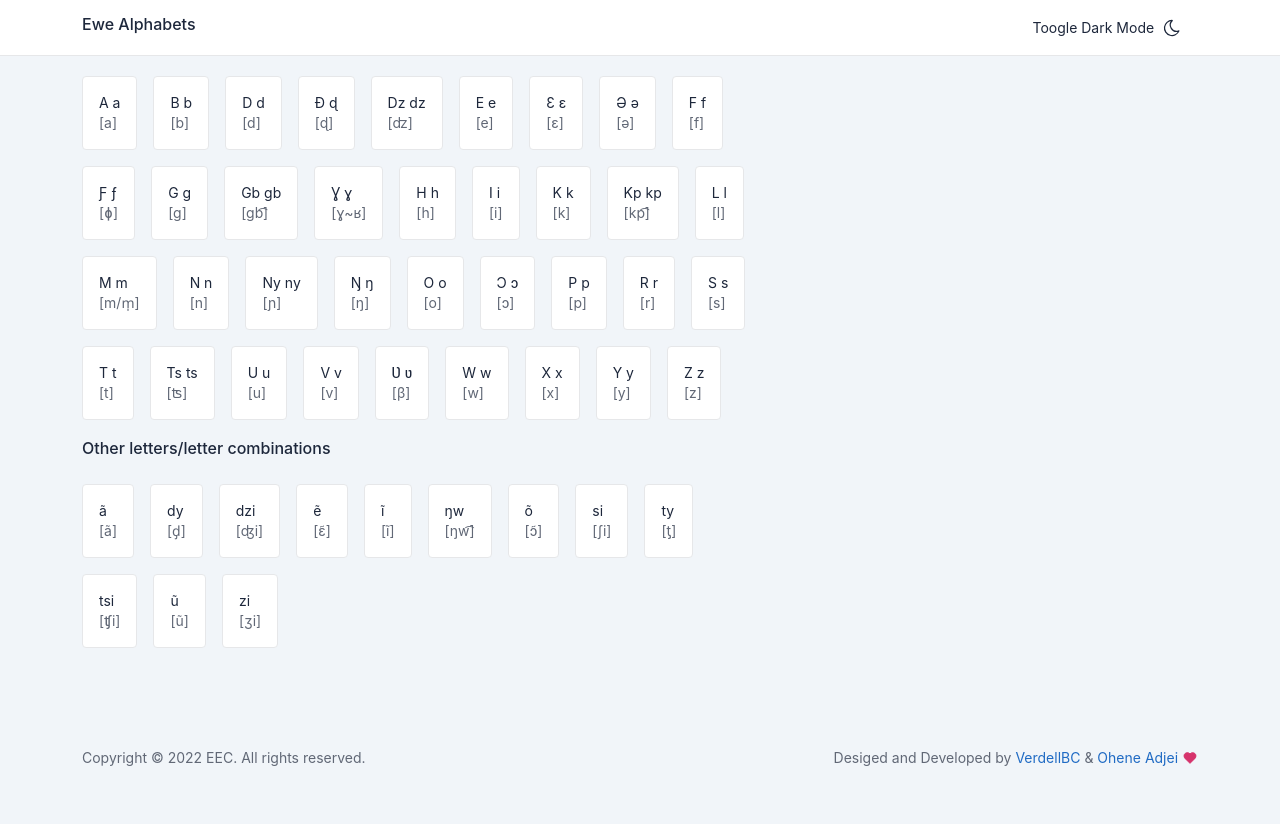
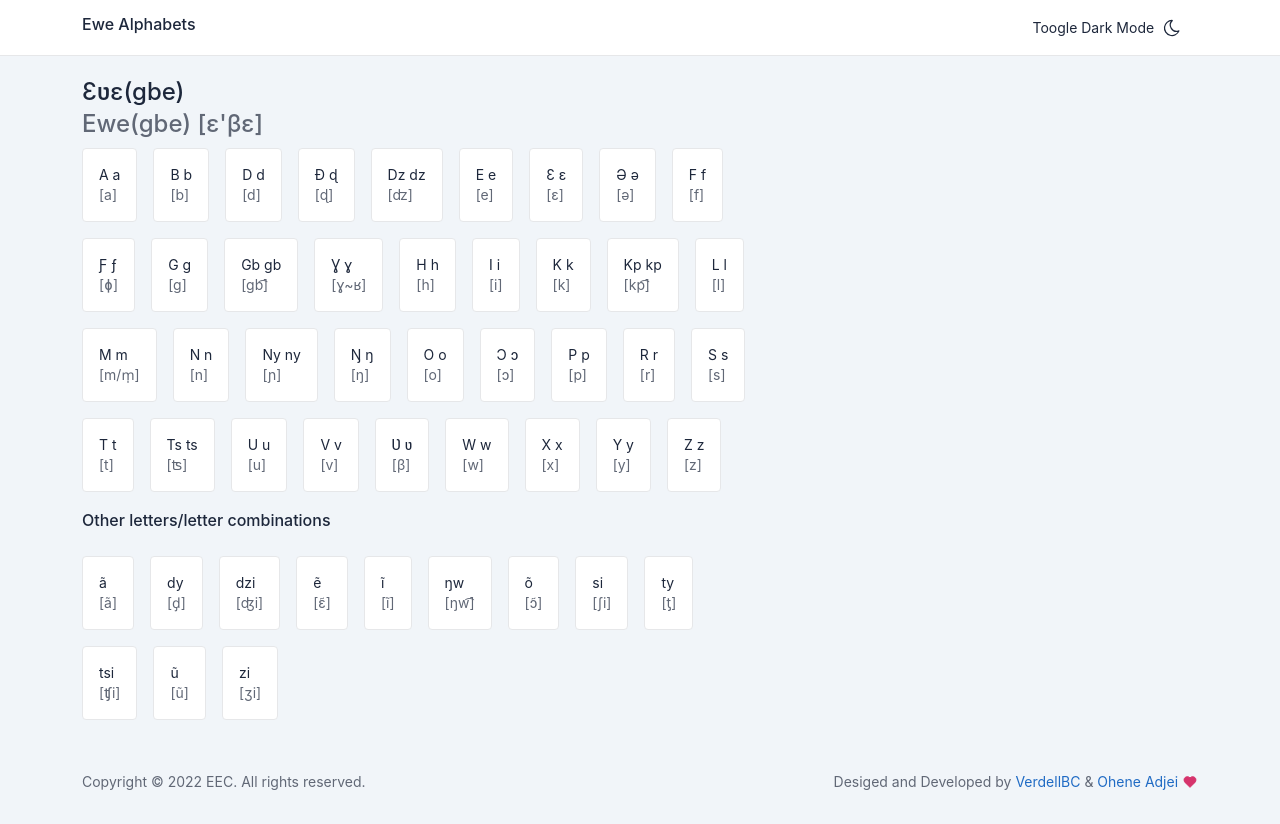
Before and after one commit to oheneadj/ewe-alphabets, a website: page index.html in a window 1280 px wide. Before the commit the page ends 800 px from the top, so only its background shows below. Drawn offline with Linux system fonts and the light colour scheme; a web font is replaced by a local one.

Commit message:
added header

```diff
--- a/index.html
+++ b/index.html
@@ -114,6 +114,7 @@
 				<!-- Page body -->
 				<div class="page-body">
 					<div class="container-xl">
+						<h1>Ɛʋɛ(gbe) <br><span class="text-muted">Ewe(gbe) [ɛ'βɛ]</span></h1>
 						<div class="row row-deck row-cards">
 							<div class="col-12">
 								<div class="row row-cards">
@@ -884,5 +885,4 @@
 		<script src="./dist/js/demo.min.js?1668287865" defer></script>
 		<!-- Vercel Analytics -->
 		<script defer src="/_vercel/insights/script.js"></script>
-
 </html>
```
